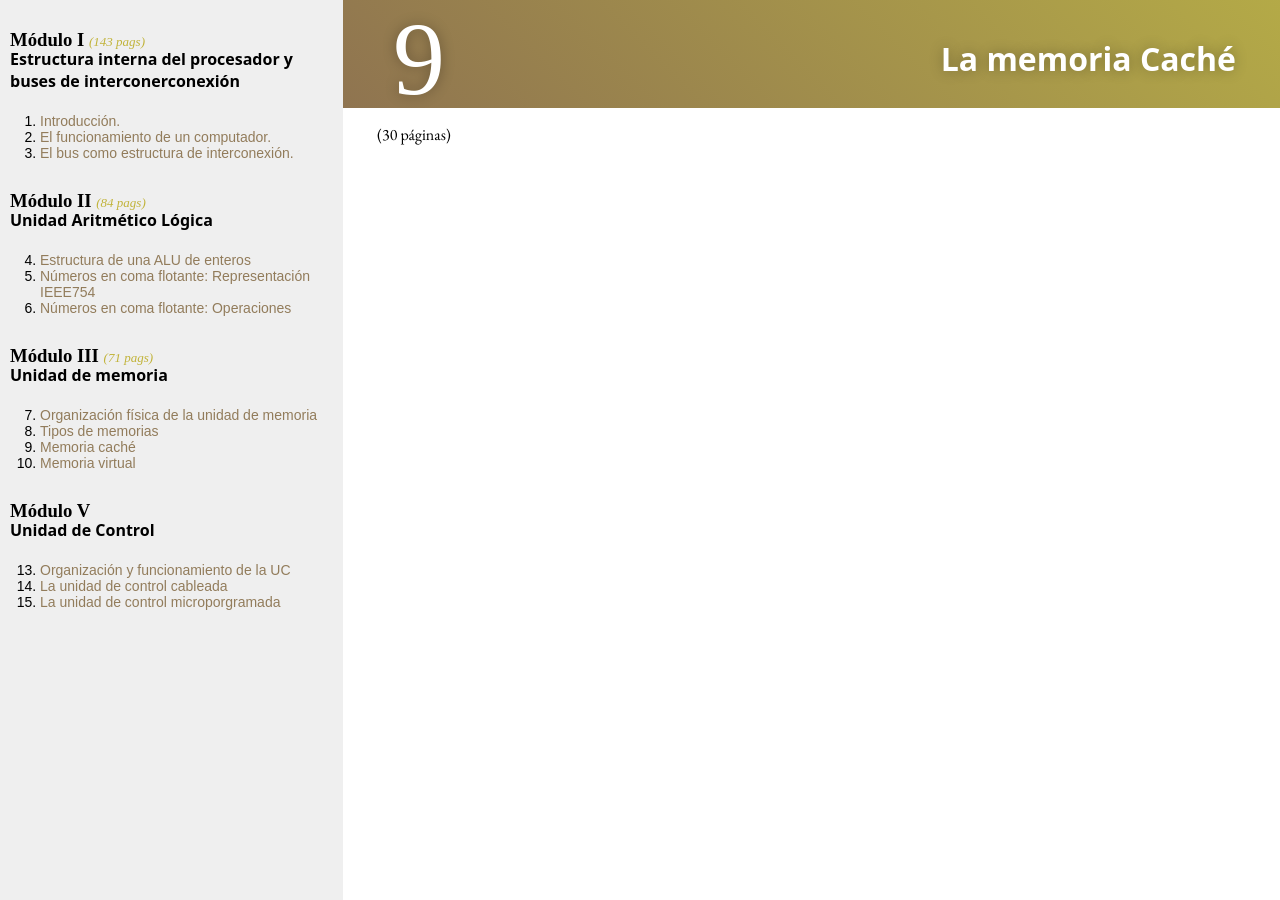
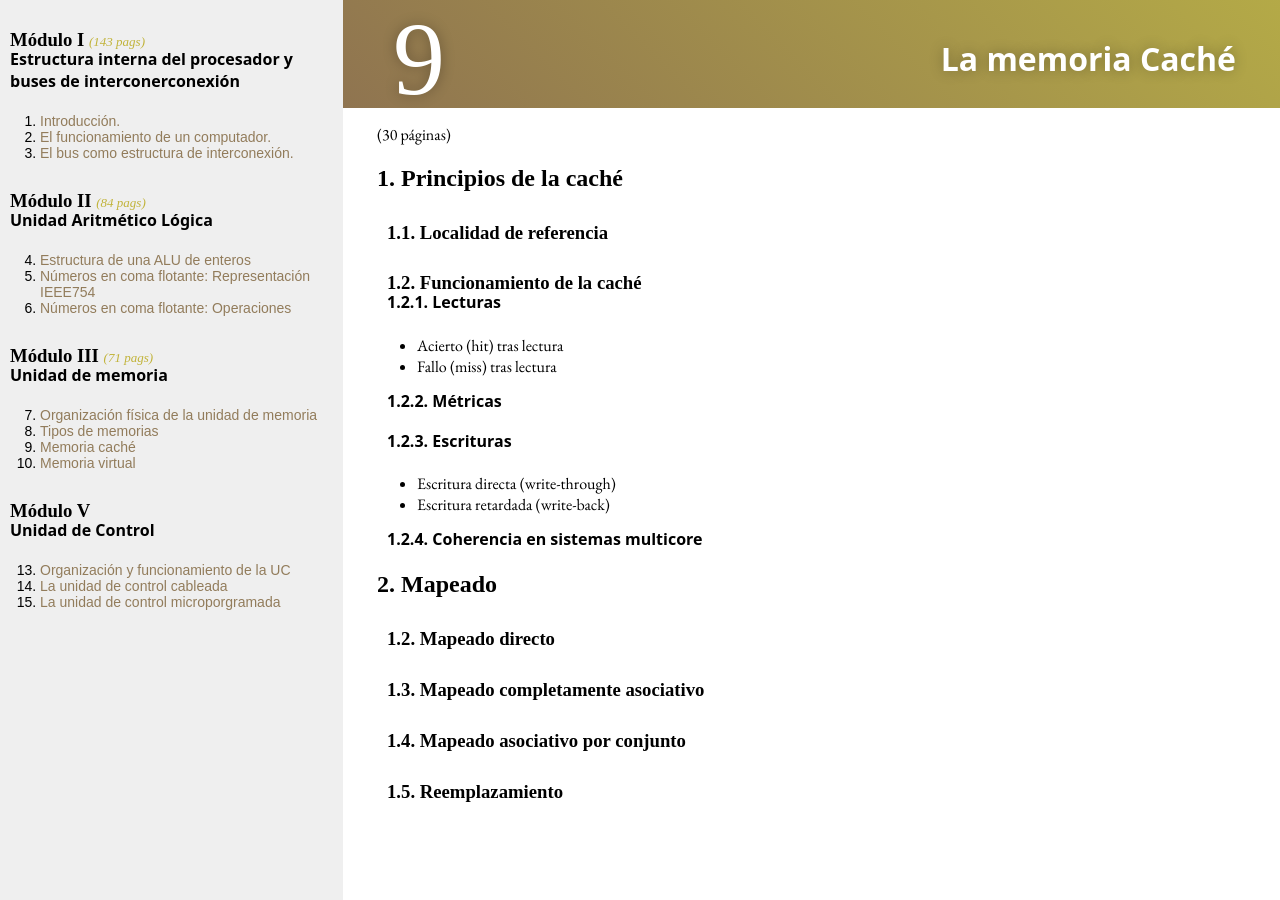
Before and after one commit to dkaerit/EDC, a Jekyll site: the page built from _posts/2020-10-05-TEMA09.md, in a window 1280 px wide. Built offline with Jekyll 4.4.1, drawn with Linux system fonts in a browser that asks for light colours; some web fonts are replaced.

Commit message:
Update 2020-10-05-TEMA09.md

```diff
--- a/_posts/2020-10-05-TEMA09.md
+++ b/_posts/2020-10-05-TEMA09.md
@@ -8,3 +8,23 @@ layout: post
 </div>
 
 (30 páginas)
+
+## 1. Principios de la caché
+### 1.1. Localidad de referencia
+### 1.2. Funcionamiento de la caché
+#### 1.2.1. Lecturas
+* Acierto (hit) tras lectura
+* Fallo (miss) tras lectura
+
+#### 1.2.2. Métricas
+#### 1.2.3. Escrituras
+* Escritura directa (write-through)
+* Escritura retardada (write-back)
+
+#### 1.2.4. Coherencia en sistemas multicore
+
+## 2. Mapeado
+### 1.2. Mapeado directo
+### 1.3. Mapeado completamente asociativo
+### 1.4. Mapeado asociativo por conjunto
+### 1.5. Reemplazamiento
```
